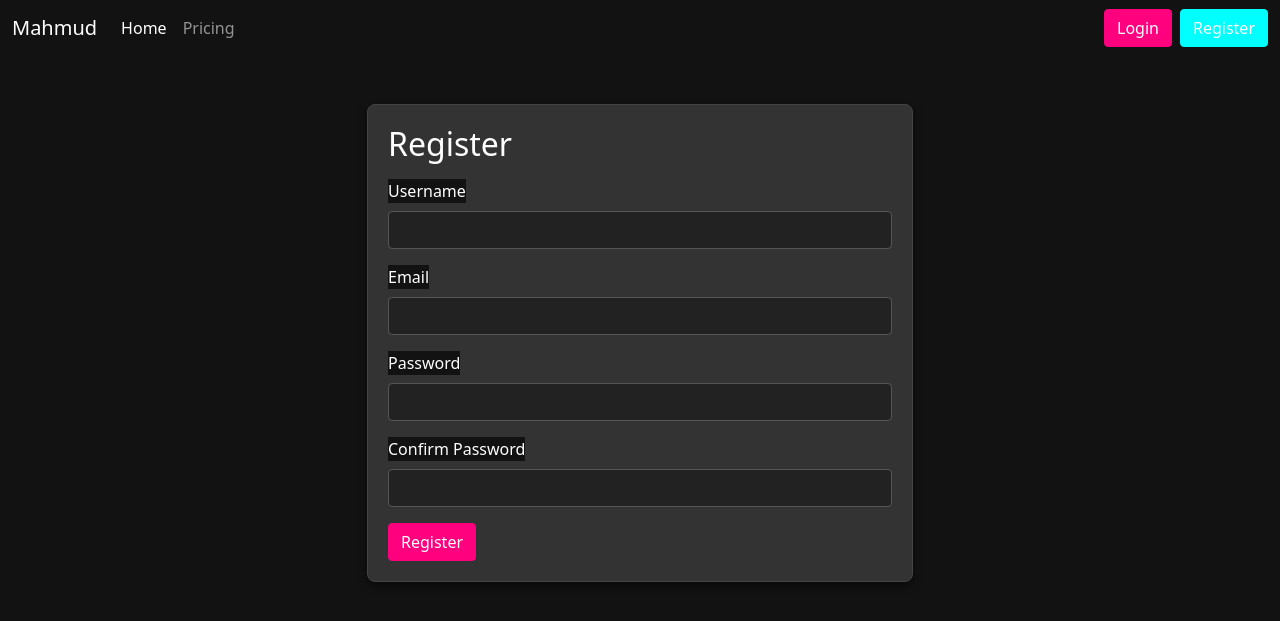
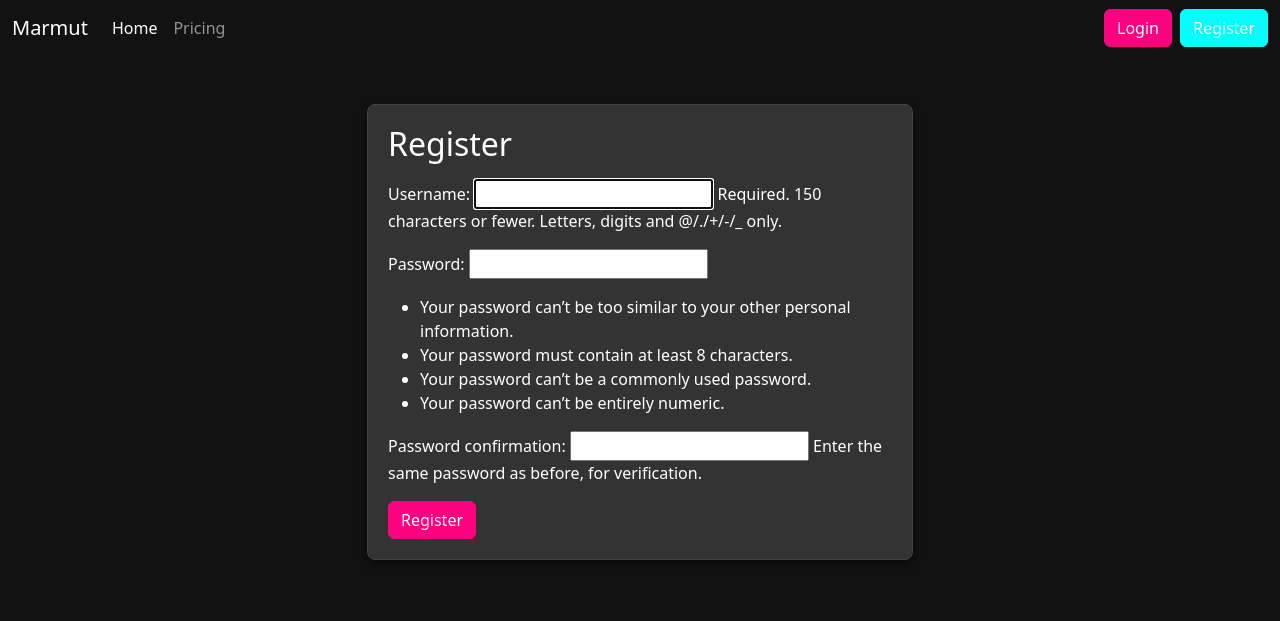
Before and after one commit to basdat-marmut/Marmut_TK3_Genap2024, a Django app: page /register/ in a window 1280 px wide. Shown: the top 621 px of the page. Run offline with Django 4.2, Linux system fonts and the light colour scheme; some libraries are stand-ins or nearby versions.

Commit message:
fix login and register

```diff
--- a/main/templates/login.html
+++ b/main/templates/login.html
@@ -1,11 +1,13 @@
 {% extends 'base.html' %}
 {% block content %}
+{% include 'navbar_guest.html' %}
 <div class="container mt-5">
     <div class="row justify-content-center">
         <div class="col-md-6">
             <div class="form-box">
                 <h2 class="mb-3">Login</h2>
-                <form>
+                <form method="post" action="{% url 'main:login' %}">
+                    {% csrf_token %}
                     <div class="mb-3">
                         <label for="username" class="form-label">Username</label>
                         <input type="text" class="form-control" id="username" name="username" required>
@@ -18,7 +20,6 @@
                 </form>
             </div>
         </div>
-        <button type="submit" class="btn btn-primary">Login</button>
     </form>
 </div>
 {% endblock %}
--- a/main/templates/register.html
+++ b/main/templates/register.html
@@ -9,22 +9,7 @@
                 <h2 class="mb-3">Register</h2>
                 <form method="post">
                     {% csrf_token %}
-                    <div class="mb-3">
-                        <label for="username" class="form-label">Username</label>
-                        <input type="text" class="form-control" id="username" name="username" required>
-                    </div>
-                    <div class="mb-3">
-                        <label for="email" class="form-label">Email</label>
-                        <input type="email" class="form-control" id="email" name="email" required>
-                    </div>
-                    <div class="mb-3">
-                        <label for="password" class="form-label">Password</label>
-                        <input type="password" class="form-control" id="password" name="password" required>
-                    </div>
-                    <div class="mb-3">
-                        <label for="confirm-password" class="form-label">Confirm Password</label>
-                        <input type="password" class="form-control" id="confirm-password" name="confirm-password" required>
-                    </div>
+                    {{ form.as_p }} <!-- This will automatically handle field rendering -->
                     <button type="submit" class="btn btn-pink">Register</button>
                 </form>
                 {% if form.errors %}
@@ -38,4 +23,4 @@
         </div>
     </div>
 </div>
-{% endblock content %}
+{% endblock %}
--- a/main/views.py
+++ b/main/views.py
@@ -35,12 +35,13 @@ def show_xml(request):
 @login_required(login_url='/login')
 def show_main(request):
     products = Product.objects.filter(user=request.user)
+    last_login = request.COOKIES.get('last_login', 'Your first login')  # Provides a default if 'last_login' isn't set
 
     context = {
-    'name': request.user.username,
-    'class': 'PBP A',
-    'products': products,
-    'last_login': request.COOKIES['last_login'],
+        'name': request.user.username,
+        'class': 'PBP A',
+        'products': products,
+        'last_login': last_login,  # Use the safe variable here
     }
 
     return render(request, "main.html", context)
@@ -61,8 +62,10 @@ def register(request):
     form = UserCreationForm()
 
     if request.method == "POST":
+        print("debug3")
         form = UserCreationForm(request.POST)
         if form.is_valid():
+            print("debug4")
             form.save()
             messages.success(request, 'Your account has been successfully created!')
             return redirect('main:login')
@@ -74,12 +77,13 @@ def login_user(request):
         username = request.POST.get('username')
         password = request.POST.get('password')
         user = authenticate(request, username=username, password=password)
-        if user is not None:
+        if user:
             login(request, user)
-            messages.success(request, 'You are now logged in.')
-            return redirect('main:show_main')
+            response = redirect('main:show_main')
+            response.set_cookie('last_login', str(datetime.datetime.now()))  # Set the time of last login
+            return response
         else:
-            messages.error(request, 'Invalid username or password.')
+            messages.error(request, 'Invalid username or password')
     return render(request, 'login.html')
 
 def logout_user(request):
--- a/templates/base.html
+++ b/templates/base.html
@@ -4,7 +4,7 @@
     <meta charset="UTF-8">
     <meta name="viewport" content="width=device-width, initial-scale=1.0">
     <title>Marmut</title>
-    <link href="https://cdn.jsdelivr.net/npm/bootstrap@5.1.3/dist/css/bootstrap.min.css" rel="stylesheet">
+    <link href="https://cdn.jsdelivr.net/npm/bootstrap@5.3.2/dist/css/bootstrap.min.css" rel="stylesheet">
     <style>
         body, .form-label, .btn {
             background-color: #121212; /* Dark background for the body */
@@ -53,6 +53,6 @@
     {% block content %}{% endblock %}
 
     <!-- Bootstrap JS, Popper.js, and jQuery -->
-    <script src="https://stackpath.bootstrapcdn.com/bootstrap/5.1.3/js/bootstrap.bundle.min.js"></script>
+    <script src="https://cdn.jsdelivr.net/npm/bootstrap@5.3.2/dist/js/bootstrap.bundle.min.js"></script>
 </body>
 </html>
--- a/templates/navbar_guest.html
+++ b/templates/navbar_guest.html
@@ -1,6 +1,6 @@
 <nav class="navbar navbar-expand-md navbar-dark bg-dark-custom">
     <div class="container-fluid">
-        <a class="navbar-brand" href="#">Mahmud</a>
+        <a class="navbar-brand" href="#">Marmut</a>
         <button class="navbar-toggler" type="button" data-bs-toggle="collapse" data-bs-target="#navbarCollapse" aria-controls="navbarCollapse" aria-expanded="false" aria-label="Toggle navigation">
             <span class="navbar-toggler-icon"></span>
         </button>
```
Also changed, not shown: db.sqlite3, 1 other file.
